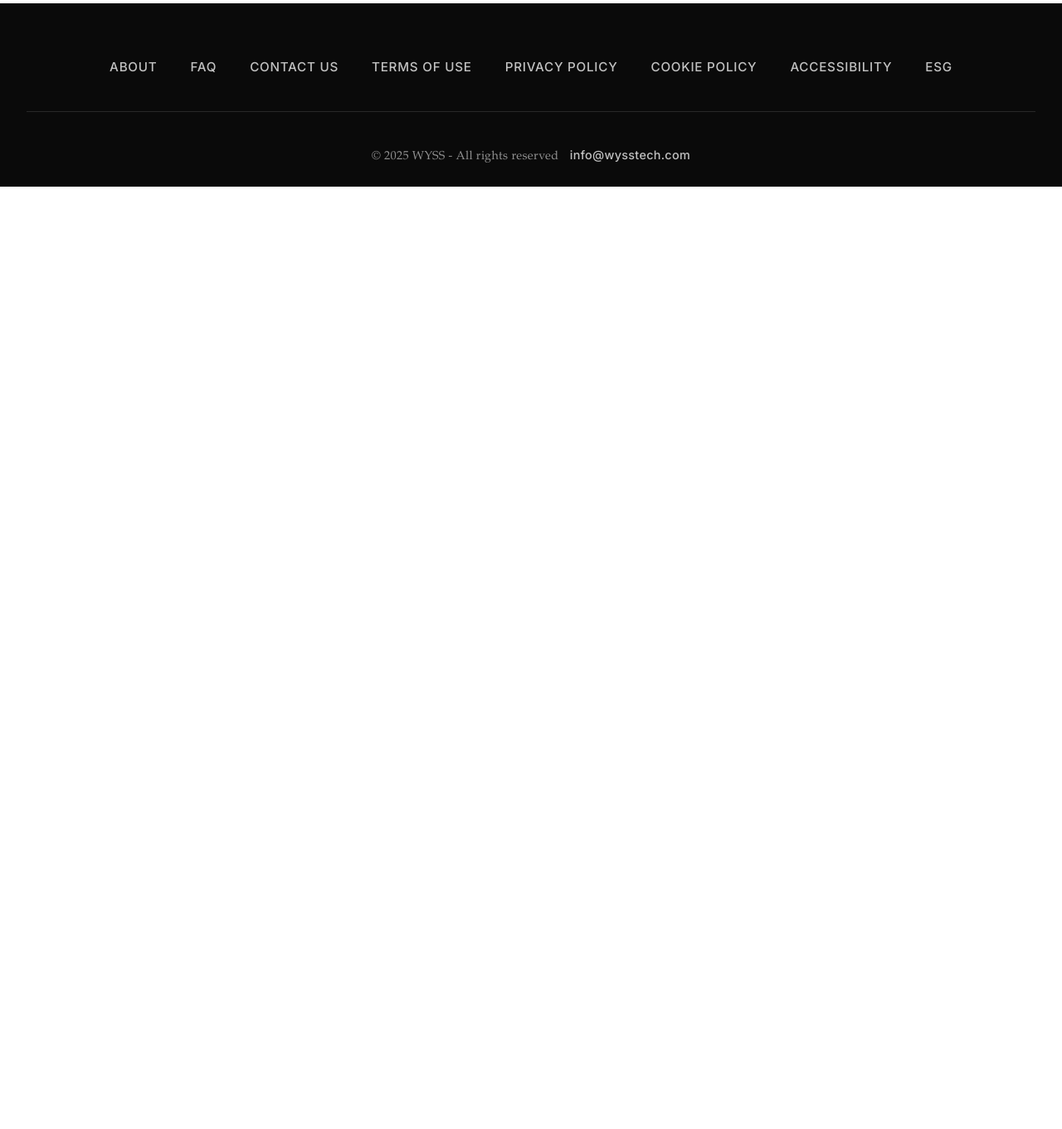
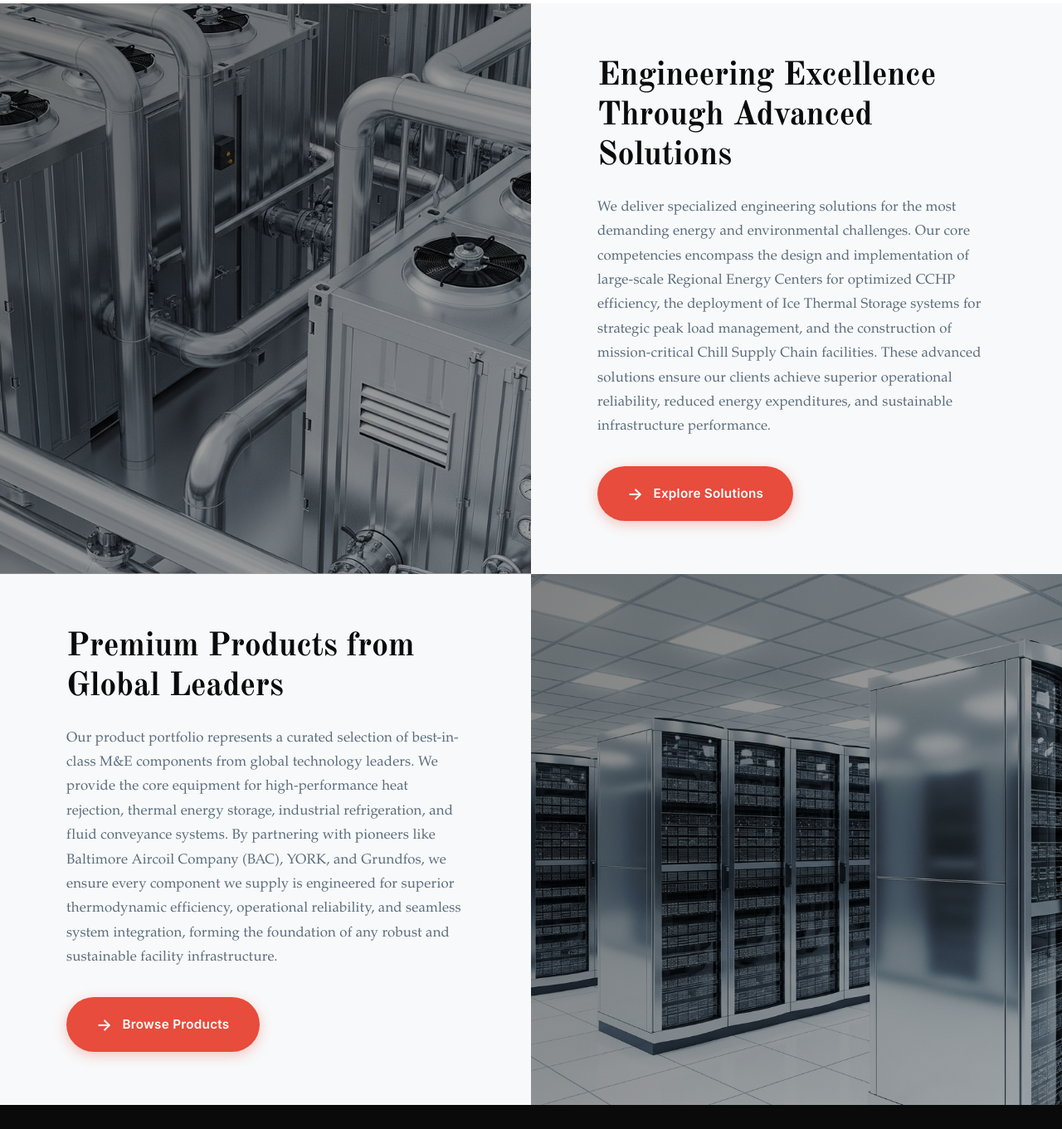
Before and after one commit to StoryBeeBooks/WYSS-SG, a plain HTML site: page index.html in a window 1280 px wide. Shown: the part 1499-2860 px from the top of the page at 83% size. Before the commit the page ends 1724 px from the top, so only its background shows below. Drawn offline with nearby package versions, Linux system fonts and the light colour scheme.

Commit message:
Add Innovation sections: Engineering Solutions and Products with image overlays and responsive design

```diff
--- a/css/home.css
+++ b/css/home.css
@@ -267,6 +267,116 @@
     font-family: var(--font-subtitle);
 }
 
+/* Innovation Section */
+.innovation-section {
+    background: var(--white);
+}
+
+.innovation-grid {
+    display: flex;
+    flex-direction: column;
+}
+
+.innovation-item {
+    display: grid;
+    grid-template-columns: 1fr 1fr;
+    min-height: 600px;
+    position: relative;
+}
+
+.innovation-item-reverse {
+    direction: rtl;
+}
+
+.innovation-item-reverse > * {
+    direction: ltr;
+}
+
+.innovation-image {
+    position: relative;
+    overflow: hidden;
+}
+
+.innovation-image img {
+    width: 100%;
+    height: 100%;
+    object-fit: cover;
+    transition: transform 0.6s ease;
+}
+
+.innovation-item:hover .innovation-image img {
+    transform: scale(1.05);
+}
+
+.innovation-overlay {
+    position: absolute;
+    top: 0;
+    left: 0;
+    right: 0;
+    bottom: 0;
+    background: linear-gradient(135deg, rgba(0, 0, 0, 0.5) 0%, rgba(0, 0, 0, 0.3) 100%);
+    z-index: 1;
+}
+
+.innovation-content {
+    display: flex;
+    flex-direction: column;
+    justify-content: center;
+    padding: 4rem 5rem;
+    background: #f8f9fa;
+}
+
+.innovation-content h2 {
+    font-size: 2.5rem;
+    line-height: 1.2;
+    margin-bottom: 1.5rem;
+    color: var(--secondary-color);
+    font-weight: 700;
+    font-family: var(--font-title);
+    letter-spacing: -0.01em;
+}
+
+.innovation-content p {
+    font-size: 1.05rem;
+    line-height: 1.75;
+    color: var(--light-text);
+    margin-bottom: 2rem;
+    font-family: var(--font-body);
+}
+
+.btn-innovation {
+    display: inline-flex;
+    align-items: center;
+    gap: 0.75rem;
+    background: var(--primary-color);
+    color: var(--white);
+    padding: 1rem 2.25rem;
+    border-radius: 50px;
+    text-decoration: none;
+    font-weight: 600;
+    font-size: 0.95rem;
+    letter-spacing: 0.02em;
+    transition: var(--transition);
+    align-self: flex-start;
+    font-family: var(--font-subtitle);
+    box-shadow: 0 4px 15px rgba(231, 76, 60, 0.3);
+}
+
+.btn-innovation:hover {
+    background: #c0392b;
+    transform: translateX(5px);
+    box-shadow: 0 6px 20px rgba(231, 76, 60, 0.4);
+}
+
+.btn-icon {
+    font-size: 1.25rem;
+    transition: transform 0.3s ease;
+}
+
+.btn-innovation:hover .btn-icon {
+    transform: translateX(5px);
+}
+
 /* Responsive Home Page */
 @media (max-width: 968px) {
     .hero {
@@ -328,6 +438,31 @@
 
     .stat-label {
         font-size: 0.52rem;
+    }
+
+    .innovation-item {
+        grid-template-columns: 1fr;
+        min-height: auto;
+    }
+
+    .innovation-item-reverse {
+        direction: ltr;
+    }
+
+    .innovation-image {
+        height: 350px;
+    }
+
+    .innovation-content {
+        padding: 3rem 2.5rem;
+    }
+
+    .innovation-content h2 {
+        font-size: 2rem;
+    }
+
+    .innovation-content p {
+        font-size: 1rem;
     }
 }
 
@@ -401,6 +536,41 @@
         word-break: break-word;
         line-height: 1.3;
     }
+
+    .innovation-item {
+        grid-template-columns: 1fr;
+        min-height: auto;
+    }
+
+    .innovation-item-reverse {
+        direction: ltr;
+    }
+
+    .innovation-image {
+        height: 280px;
+        order: 1;
+    }
+
+    .innovation-content {
+        padding: 2.5rem 1.5rem;
+        order: 2;
+    }
+
+    .innovation-content h2 {
+        font-size: 1.65rem;
+        margin-bottom: 1rem;
+    }
+
+    .innovation-content p {
+        font-size: 0.95rem;
+        line-height: 1.65;
+        margin-bottom: 1.5rem;
+    }
+
+    .btn-innovation {
+        padding: 0.85rem 1.85rem;
+        font-size: 0.9rem;
+    }
 }
 
 /* Mobile Landscape */
--- a/index.html
+++ b/index.html
@@ -74,6 +74,41 @@
         </div>
     </section>
 
+    <!-- Services Innovation Section -->
+    <section class="innovation-section">
+        <div class="innovation-grid">
+            <div class="innovation-item">
+                <div class="innovation-image">
+                    <img src="https://github.com/StoryBeeBooks/WYSS-SG/raw/main/Image%20Assets/heat3.jpeg" alt="Professional Engineering Services">
+                    <div class="innovation-overlay"></div>
+                </div>
+                <div class="innovation-content">
+                    <h2>Engineering Excellence Through Advanced Solutions</h2>
+                    <p>We deliver specialized engineering solutions for the most demanding energy and environmental challenges. Our core competencies encompass the design and implementation of large-scale Regional Energy Centers for optimized CCHP efficiency, the deployment of Ice Thermal Storage systems for strategic peak load management, and the construction of mission-critical Chill Supply Chain facilities. These advanced solutions ensure our clients achieve superior operational reliability, reduced energy expenditures, and sustainable infrastructure performance.</p>
+                    <a href="solutions.html" class="btn-innovation">
+                        <span class="btn-icon">→</span>
+                        Explore Solutions
+                    </a>
+                </div>
+            </div>
+
+            <div class="innovation-item innovation-item-reverse">
+                <div class="innovation-image">
+                    <img src="https://github.com/StoryBeeBooks/WYSS-SG/raw/main/Image%20Assets/heat7.jpeg" alt="Premium HVAC Products">
+                    <div class="innovation-overlay"></div>
+                </div>
+                <div class="innovation-content">
+                    <h2>Premium Products from Global Leaders</h2>
+                    <p>Our product portfolio represents a curated selection of best-in-class M&E components from global technology leaders. We provide the core equipment for high-performance heat rejection, thermal energy storage, industrial refrigeration, and fluid conveyance systems. By partnering with pioneers like Baltimore Aircoil Company (BAC), YORK, and Grundfos, we ensure every component we supply is engineered for superior thermodynamic efficiency, operational reliability, and seamless system integration, forming the foundation of any robust and sustainable facility infrastructure.</p>
+                    <a href="products.html" class="btn-innovation">
+                        <span class="btn-icon">→</span>
+                        Browse Products
+                    </a>
+                </div>
+            </div>
+        </div>
+    </section>
+
     <!-- Footer -->
     <div id="footer-placeholder"></div>
 
```
